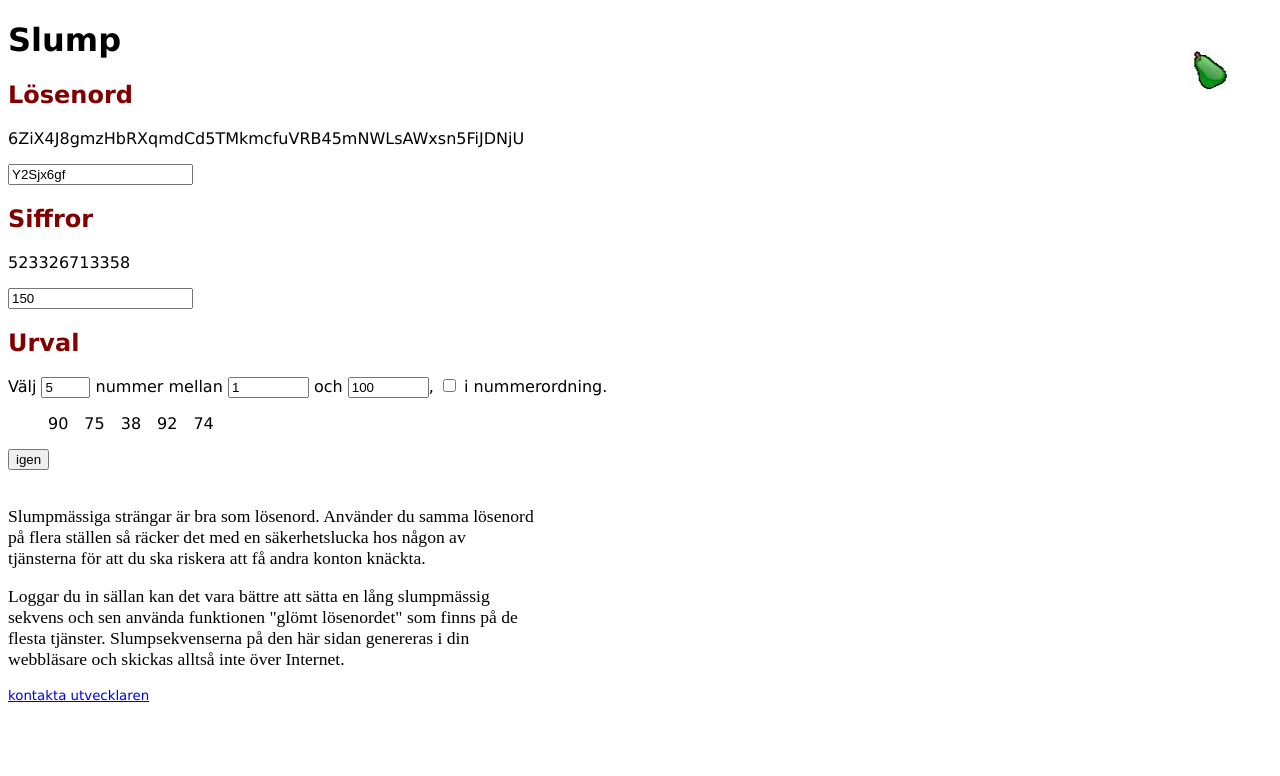
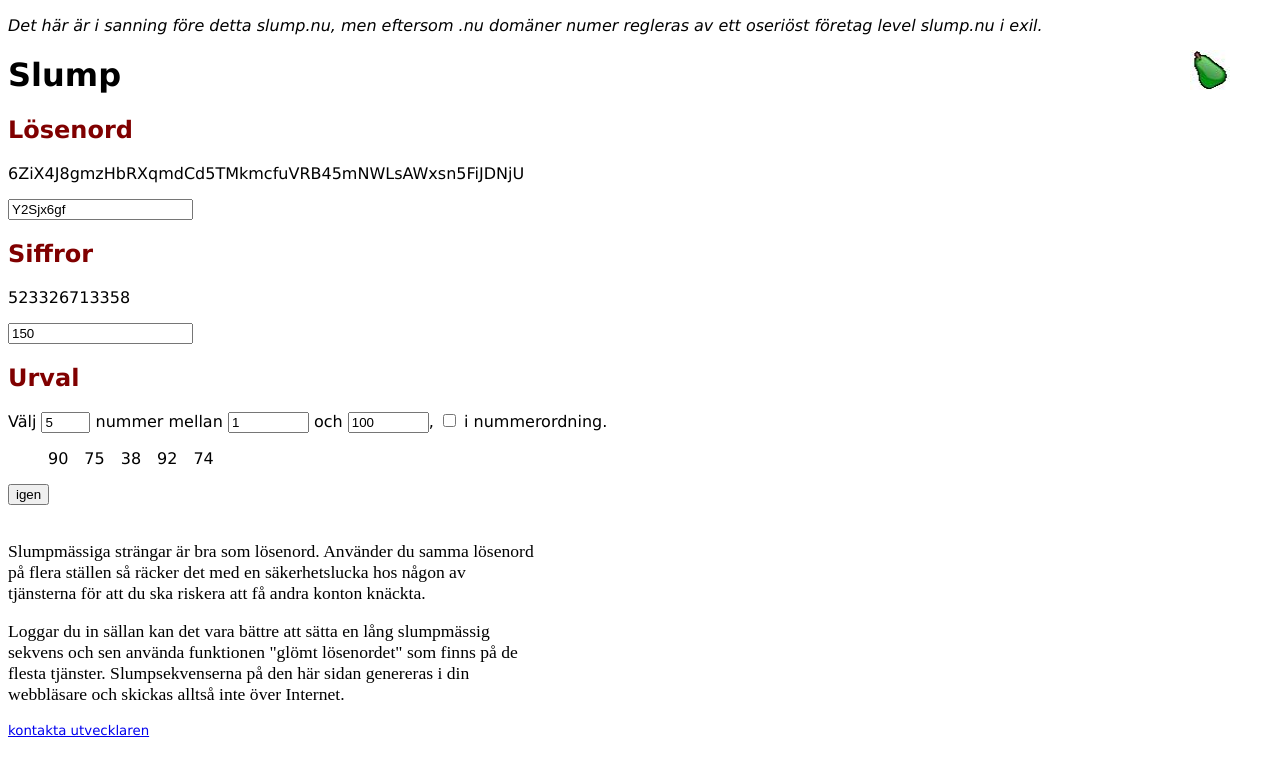
Before and after one commit to Reposoft/slump.nu, a plain HTML site: page index.html in a window 1280 px wide. Drawn offline with Linux system fonts and the light colour scheme.

Commit message:
Notering att vi flyttat från slump.nu

```diff
--- a/index.html
+++ b/index.html
@@ -3,7 +3,7 @@
 <html xmlns="http://www.w3.org/1999/xhtml">
 <head>
 <meta http-equiv="Content-Type" content="text/html; charset=UTF-8" />
-<title>Slumpgenerator</title>
+<title>Slumpgenerator - f&ouml;re detta slump.nu</title>
 <script type="text/javascript" src="jquery-1.3.2.min.js"></script>
 <script type="text/javascript" src="slump.js"></script>
 <script type="text/javascript" src="mailto.js"></script>
@@ -13,6 +13,9 @@
 
 </head>
 <body>
+
+<p><em>Det h&auml;r &auml;r i sanning f&ouml;re detta slump.nu,
+men eftersom .nu dom&auml;ner numer regleras av ett oseri&ouml;st f&ouml;retag level slump.nu i exil.</em></p>
 
 <h1 id="pagetitle">Slump</h1>
 
```
